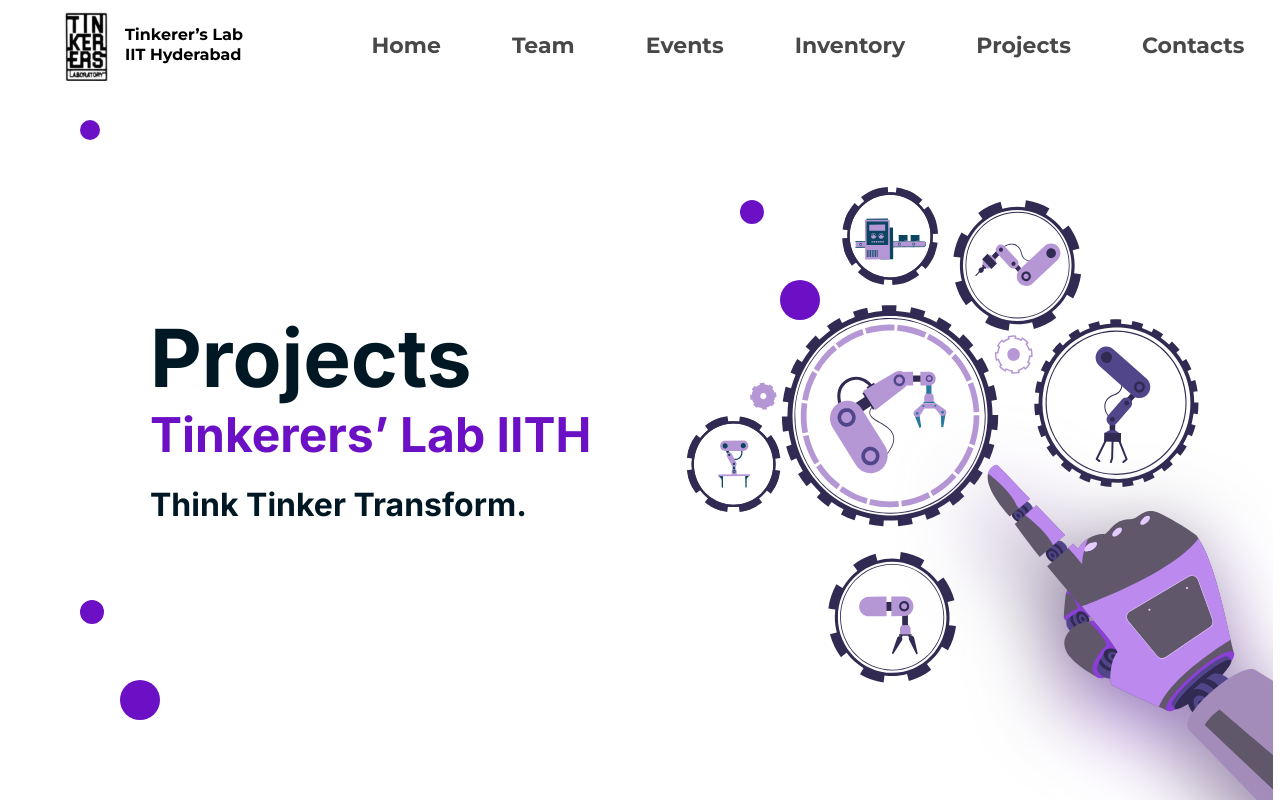
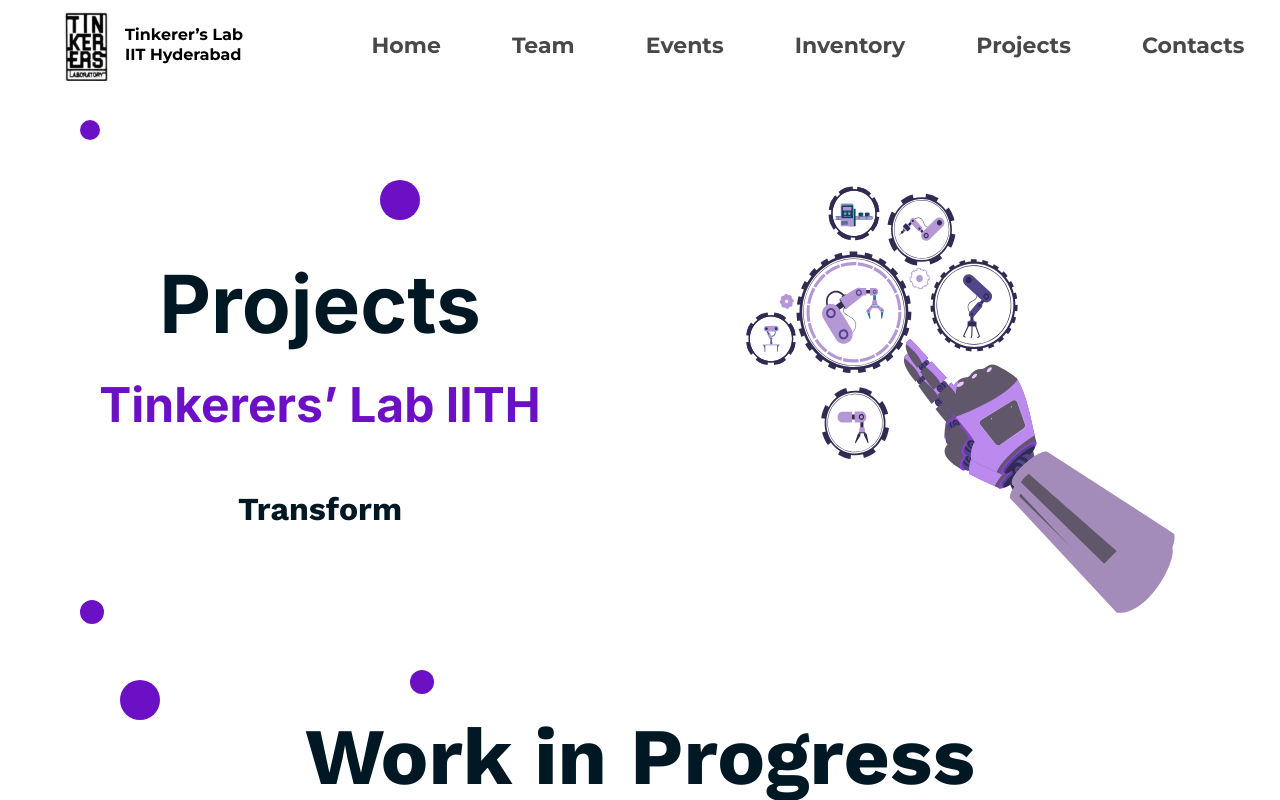
Before and after one commit to TinkerersLabIITH/TLweb, a React (Vite) app: page /projects in a window 1280 px wide. Shown: the top 800 px of the page. Built offline with nearby package versions, Linux system fonts and the light colour scheme.

Commit message:
home,inventory and projects

```diff
--- a/src/components/Footer.jsx
+++ b/src/components/Footer.jsx
@@ -1,38 +1,89 @@
-import React from 'react'
-import { styled } from 'styled-components';
-import PhoneIcon from '@mui/icons-material/Phone';
-import EmailIcon from '@mui/icons-material/Email';
-import { NavLink } from 'react-router-dom';
+import React from "react";
+import { styled } from "styled-components";
+import PhoneIcon from "@mui/icons-material/Phone";
+import EmailIcon from "@mui/icons-material/Email";
+import { NavLink } from "react-router-dom";
+import WordAnimation from "../components/homeanimate";
+
+const words = ["hink", "inker", "ransform"];
+const interval = 300; // Delay between each letter
+const typingDelay = 2000; // Delay before erasing starts
+const erasingDelay = 150; // Delay between each erased letter
 
 const Footer = () => {
   return (
     <MainFooter>
       <div className="top">
-
         <div className="subfooter">
-          <img  src="./images/Vector.svg" alt="logo" />
+          <img src="./images/Vector.svg" alt="logo" />
           <div className="line"></div>
           <div className="names">
-            <div >Tinkerers' Lab</div>
-            <div >IIT Hyderabad</div>
+            <div>Tinkerers' Lab</div>
+            <div>IIT Hyderabad</div>
           </div>
         </div>
-        <div className="tagline">Think Thinker Transform.</div>
+        <div className="tagline">
+          T
+          <WordAnimation
+            words={words}
+            interval={interval}
+            typingDelay={typingDelay}
+            erasingDelay={erasingDelay}
+          />
+        </div>
       </div>
       <footer>
         <div className="container grid grid-three-column">
           <div className="location">
-            <div className="bold"><b>Location</b></div>
-            <div ><p>Beside Aryabatta Hostel. Indian Institute of Technology Hyderabad, Kandi, Sangareddy, Telangana, India.</p></div>
+            <div className="bold">
+              <b>Location</b>
+            </div>
+            <div>
+              <p>
+                Beside Aryabatta Hostel. Indian Institute of Technology
+                Hyderabad, Kandi, Sangareddy, Telangana, India.
+              </p>
+            </div>
           </div>
           <div className="handels">
-            <div className="bold"><b>Reach us</b></div>
-            <div className='accounts'>
-              <picture><NavLink to="https://www.facebook.com/tl.iith/" target='_blank'><img src="./images/img1.svg" alt="facebook" /></NavLink></picture>
-              <picture><NavLink to="https://www.instagram.com/tinkererslab_iith" target='_blank'><img src="./images/img5.svg" alt="instagram" /></NavLink></picture>
-              <picture><NavLink to="https://www.linkedin.com/in/tinkerers-lab-iith/" target='_blank'><img src="./images/img2.svg" alt="linkedin" /></NavLink></picture>
-              <picture><NavLink to="https://discord.gg/cZFaRjyw" target='_blank'><img src="./images/img4.svg" alt="discord" /></NavLink></picture>
-              <picture><NavLink to="https://github.com/TinkerersLabIITH" target='_blank'><img src="./images/img3.svg" alt="github" /></NavLink></picture>
+            <div className="bold">
+              <b>Reach us</b>
+            </div>
+            <div className="accounts">
+              <picture>
+                <NavLink to="https://www.facebook.com/tl.iith/" target="_blank">
+                  <img src="./images/img1.svg" alt="facebook" />
+                </NavLink>
+              </picture>
+              <picture>
+                <NavLink
+                  to="https://www.instagram.com/tinkererslab_iith"
+                  target="_blank"
+                >
+                  <img src="./images/img5.svg" alt="instagram" />
+                </NavLink>
+              </picture>
+              <picture>
+                <NavLink
+                  to="https://www.linkedin.com/in/tinkerers-lab-iith/"
+                  target="_blank"
+                >
+                  <img src="./images/img2.svg" alt="linkedin" />
+                </NavLink>
+              </picture>
+              <picture>
+                <NavLink to="https://discord.gg/cZFaRjyw" target="_blank">
+                  <img src="./images/img4.svg" alt="discord" />
+                </NavLink>
+              </picture>
+              <picture>
+                <NavLink
+                  to="https://github.com/TinkerersLabIITH"
+                  target="_blank"
+                >
+                  <img src="./images/img3.svg" alt="github" />
+                </NavLink>
+              </picture>
             </div>
           </div>
           <div className="contacts">
@@ -55,84 +106,84 @@
         </div>
       </footer>
     </MainFooter>
-  )
-}
+  );
+};
 export default Footer;
 
 const MainFooter = styled.footer`
-
-  .top{
-    border-top: 1px solid #6C10C6;
+  .top {
+    border-top: 1px solid #6c10c6;
     display: flex;
     flex-direction: column;
     align-items: center;
     justify-content: center;
   }
-  .subfooter{
-    padding-top: 5rem ;
+  .subfooter {
+    padding-top: 5rem;
     padding-bottom: 2rem;
     display: flex;
     align-items: center;
     justify-content: center;
 
-    .line{
+    .line {
       width: 3px;
       height: 12rem;
-      background: #6C10C6;
+      background: #6c10c6;
     }
-    img{
+    img {
       left: 2rem;
       height: 12rem;
       width: 12rem;
     }
 
-    .names{
+    .names {
       padding: 0 2rem;
-      color: #6C10C6;
-      font-family: 'Inter';
+      color: #6c10c6;
+      font-family: "Inter";
       font-style: normal;
       font-weight: 700;
       font-size: 40px;
     }
   }
 
-  .tagline{
+  .tagline {
     align-items: center;
     justify-content: center;
-      color: #6C10C6;
-      font-family: 'Inter';
+    color: #6c10c6;
+    font-family: "Inter";
     font-style: normal;
     font-weight: 700;
     font-size: 40px;
   }
 
-  footer{
-    padding-top: 5rem ;
+  footer {
+    padding-top: 5rem;
   }
 
-  .copyright{
+  .copyright {
     padding-top: 5rem;
     padding-bottom: 2rem;
-    color: #6C10C6;
+    color: #6c10c6;
     font-size: 20px;
     font-family: Inter;
     text-align: center;
   }
 
-  .location{
-    color: #6C10C6;
+  .location {
+    color: #6c10c6;
     font-size: 20px;
     font-family: Inter;
     margin: 0 6rem;
+    text-align: center;
   }
 
-  .handels{
-    color: #6C10C6;
+  .handels {
+    color: #6c10c6;
     font-size: 20px;
     font-family: Inter;
     text-align: center;
 
-    .accounts{
+    .accounts {
       display: flex;
       align-items: center;
       justify-content: center;
@@ -141,49 +192,47 @@
     }
   }
 
-  .contacts{
-    color: #6C10C6;
+  .contacts {
+    color: #6c10c6;
     font-size: 20px;
     font-family: Inter;
     padding-left: 6.5rem;
 
-    svg{
+    svg {
       font-size: 25px;
       margin-right: 20px;
       margin-bottom: 10px;
     }
   }
-  @media (max-width: 980px) {
-    .container{
-      margin-right:1rem;
+  @media (max-width: 1200px) {
+    .container {
       display: flex;
       flex-direction: column;
       align-items: center;
       justify-content: center;
-      gap: 3rem;
+      gap: 3.2rem;
 
-
-      .grid{
+      .grid {
       }
     }
 
-      .subfooter{
-        img{
+    .subfooter {
+      img {
         margin-left: 2rem;
         height: 10rem;
         width: 10rem;
       }
 
-        .names{
-          font-size:25px;
+      .names {
+        font-size: 25px;
       }
     }
-      .tagline{
-        font-size:20px;
+    .tagline {
+      font-size: 20px;
     }
 
-      .handels{
-        .accounts{
+    .handels {
+      .accounts {
         display: flex;
         align-items: center;
         justify-content: center;
@@ -191,16 +240,12 @@
         gap: 0.1rem;
       }
     }
-      .contacts{
-        color: #6C10C6;
+
+    .contacts {
+      color: #6c10c6;
       font-size: 15px;
       font-family: Inter;
       padding-left: 2rem;
     }
-
-
-
-
-
   }
 `;
--- a/src/pages/Inventory.jsx
+++ b/src/pages/Inventory.jsx
@@ -1,38 +1,81 @@
-import React from 'react'
+import React from "react";
+import WordAnimation from "../components/homeanimate";
 import styled from "styled-components";
+
+const words = ["Think", "Tinker", "Transform"];
+const interval = 200; // Delay between each letter
+const typingDelay = 2000; // Delay before erasing starts
+const erasingDelay = 100; // Delay between each erased letter
 
 const Inventory = () => {
   return (
     <InventoryWrapper>
-       <div className='circle1' />
-      <div className='circle2' />
-      <div className='circle3' />
-      <div className='circle4' />
-      <div className='circle5' />
-      <div className="container grid grid-two-column">
-        <div className="section-hero-data">
-          <h2 className='hero-heading'>Inventory</h2>
-          <h3 className='hero-tag'>Tinkerers’ Lab IITH</h3>
-          <h4 className="hero-bottom">Think Tinker Transform.</h4>
+      <div className="circle1" />
+      <div className="circle2" />
+      <div className="circle3" />
+      <div className="circle4" />
+      <div className="circle5" />
+      <div className="container">
+        <div className="row">
+          <div className="col-xl" id="left">
+            <h2 className="hero-heading">Inventory</h2>
+            <h3 className="hero-tag">Tinkerers’ Lab IITH</h3>
+            <h4 className="hero-bottom">
+              <WordAnimation
+                words={words}
+                interval={interval}
+                typingDelay={typingDelay}
+                erasingDelay={erasingDelay}
+              />
+            </h4>
+          </div>
+          <div className="col-xl" id="right">
+            <picture>
+              <img
+                src="./images/Inventory.svg"
+                alt="image"
+                className="hero-img"
+              />
+            </picture>
+          </div>
         </div>
-        <div className="section-hero-image">
+        <div className="wip">
+          <h2>Work in Progress</h2>
           <picture>
-            <img src="./images/Inventory.svg" alt="image" className='hero-img'/>
+            <img src="./images/wip1.png" alt="image" className="hero-img" />
           </picture>
         </div>
       </div>
     </InventoryWrapper>
-  )
-}
+  );
+};
 
 export default Inventory;
 
 const InventoryWrapper = styled.section`
   padding: 9rem 0;
+  .col-xl {
+    text-align: center;
+  }
+  .wip {
+    padding-top: 9rem;
+  }
+  .wip .hero-img {
+    width: 10rem;
+    animation: rotation 10s infinite linear;
+  }
 
-  .circle1{
+  @keyframes rotation {
+    from {
+      transform: rotate(0deg);
+    }
+    to {
+      transform: rotate(359deg);
+    }
+  }
+  .circle1 {
     position: absolute;
-    background-color: #6C10C6;
+    background-color: #6c10c6;
     width: 20px;
     height: 20px;
     border-radius: 50%;
@@ -40,9 +83,9 @@
     top: 12rem;
   }
 
-  .circle2{
+  .circle2 {
     position: absolute;
-    background-color: #6C10C6;
+    background-color: #6c10c6;
     width: 24px;
     height: 24px;
     border-radius: 50%;
@@ -50,9 +93,9 @@
     top: 60rem;
   }
 
-  .circle3{
+  .circle3 {
     position: absolute;
-    background-color: #6C10C6;
+    background-color: #6c10c6;
     width: 40px;
     height: 40px;
     border-radius: 50%;
@@ -60,86 +103,127 @@
     top: 68rem;
   }
 
-  .circle4{
+  .circle4 {
     position: absolute;
-    background-color: #6C10C6;
+    background-color: #6c10c6;
     width: 24px;
     height: 24px;
     border-radius: 50%;
-    left: 74rem;
-    top: 20rem;
+    left: 41rem;
+    top: 67rem;
   }
 
-  .circle5{
+  .circle5 {
     position: absolute;
-    background-color: #6C10C6;
+    background-color: #6c10c6;
     width: 40px;
     height: 40px;
     border-radius: 50%;
-    left: 78rem;
-    top: 28rem;
+    left: 38rem;
+    top: 18rem;
   }
 
-  .section-hero-data{
+  .section-hero-data {
     display: flex;
     flex-direction: column;
     justify-content: center;
   }
+  .container {
+    justify-content: center;
+    text-align: center;
+    width: 100vw;
+  }
+  .hero-heading {
+    margin-top: 8rem;
+    margin-bottom: 3rem;
 
-  .hero-heading{
-    position: absolute;
-    /* width: 431px; */
-    /* height: 170px; */
-    left: 15rem;
-    top: 310px;
-
-    font-family: 'Inter';
+    font-family: "Inter";
     font-style: normal;
     font-weight: 700;
     font-size: 80px;
-    /* line-height: 85px; */
+    line-height: 85px;
   }
 
-  .hero-tag{
-    position: absolute;
-    width: 1008px;
-    height: 580px;
-    left: 15rem;
-    top: 406px;
-
-    font-family: 'Inter';
+  .hero-tag {
+    font-family: "Inter";
     font-style: normal;
     font-weight: 700;
     font-size: 48px;
     line-height: 58px;
   }
 
-  .hero-bottom{
-    position: absolute;
-    width: 1008px;
-    height: 525px;
-    left: 15rem;
-    top: 485px;
-
-    font-family: 'Inter';
+  .hero-bottom {
+    padding: 50px;
+    height: 150px;
+    font-family: "Inter";
     font-style: normal;
     font-weight: 700;
     font-size: 32px;
     line-height: 39px;
+    padding-bottom: 2rem;
   }
 
-  .section-hero-image{
+  .section-hero-image {
     display: flex;
     justify-content: end;
     align-items: center;
   }
 
-  picture{
+  picture {
     text-align: end;
   }
 
-  .hero-img{
+  .hero-img {
     width: 100%;
   }
+  @media (max-width: 1200px) {
+    #right {
+      display: none;
+    }
+    body {
+      min-width: fit-content;
+    }
+    .container {
+      justify-content: center;
+      text-align: center;
+      width: 100vw;
+    }
+    .pic1 {
+      display: none;
+    }
+    .hero-heading {
+      text-align: center;
+      font-weight: 700;
+      font-size: 50px;
+    }
 
+    .hero-tag {
+      text-align: center;
+      font-weight: 500;
+      font-size: 30px;
+    }
+
+    .hero-bottom {
+      text-align: center;
+    }
+    .circle1 {
+      display: none;
+    }
+
+    .circle2 {
+      display: none;
+    }
+
+    .circle3 {
+      display: none;
+    }
+
+    .circle4 {
+      display: none;
+    }
+
+    .circle5 {
+      display: none;
+    }
+  }
 `;
--- a/src/pages/Projects.jsx
+++ b/src/pages/Projects.jsx
@@ -1,38 +1,80 @@
-import React from 'react'
+import React from "react";
+import WordAnimation from "../components/homeanimate";
 import styled from "styled-components";
 
+const words = ["Think", "Tinker", "Transform"];
+const interval = 200; // Delay between each letter
+const typingDelay = 2000; // Delay before erasing starts
+const erasingDelay = 100; // Delay between each erased letter
 const Projects = () => {
   return (
     <ProjectWrapper>
-       <div className='circle1' />
-      <div className='circle2' />
-      <div className='circle3' />
-      <div className='circle4' />
-      <div className='circle5' />
-      <div className="container grid grid-two-column">
-        <div className="section-hero-data">
-          <h2 className='hero-heading'>Projects</h2>
-          <h3 className='hero-tag'>Tinkerers’ Lab IITH</h3>
-          <h4 className="hero-bottom">Think Tinker Transform.</h4>
+      <div className="circle1" />
+      <div className="circle2" />
+      <div className="circle3" />
+      <div className="circle4" />
+      <div className="circle5" />
+      <div className="container">
+        <div className="row">
+          <div className="col-xl" id="left">
+            <h2 className="hero-heading">Projects</h2>
+            <h3 className="hero-tag">Tinkerers’ Lab IITH</h3>
+            <h4 className="hero-bottom">
+              <WordAnimation
+                words={words}
+                interval={interval}
+                typingDelay={typingDelay}
+                erasingDelay={erasingDelay}
+              />
+            </h4>
+          </div>
+          <div className="col-xl" id="right">
+            <picture>
+              <img
+                src="./images/Project1.svg"
+                alt="image"
+                className="hero-img"
+              />
+            </picture>
+          </div>
         </div>
-        <div className="section-hero-image">
+        <div className="wip">
+          <h2>Work in Progress</h2>
           <picture>
-            <img src="./images/Project.svg" alt="image" className='hero-img'/>
+            <img src="./images/wip1.png" alt="image" className="hero-img" />
           </picture>
         </div>
       </div>
     </ProjectWrapper>
-  )
-}
+  );
+};
 
 export default Projects;
 
 const ProjectWrapper = styled.section`
   padding: 9rem 0;
+  .col-xl {
+    text-align: center;
+  }
+  .wip {
+    padding-top: 9rem;
+  }
+  .wip .hero-img {
+    width: 10rem;
+    animation: rotation 10s infinite linear;
+  }
 
-  .circle1{
+  @keyframes rotation {
+    from {
+      transform: rotate(0deg);
+    }
+    to {
+      transform: rotate(359deg);
+    }
+  }
+  .circle1 {
     position: absolute;
-    background-color: #6C10C6;
+    background-color: #6c10c6;
     width: 20px;
     height: 20px;
     border-radius: 50%;
@@ -40,9 +82,9 @@
     top: 12rem;
   }
 
-  .circle2{
+  .circle2 {
     position: absolute;
-    background-color: #6C10C6;
+    background-color: #6c10c6;
     width: 24px;
     height: 24px;
     border-radius: 50%;
@@ -50,9 +92,9 @@
     top: 60rem;
   }
 
-  .circle3{
+  .circle3 {
     position: absolute;
-    background-color: #6C10C6;
+    background-color: #6c10c6;
     width: 40px;
     height: 40px;
     border-radius: 50%;
@@ -60,86 +102,127 @@
     top: 68rem;
   }
 
-  .circle4{
+  .circle4 {
     position: absolute;
-    background-color: #6C10C6;
+    background-color: #6c10c6;
     width: 24px;
     height: 24px;
     border-radius: 50%;
-    left: 74rem;
-    top: 20rem;
+    left: 41rem;
+    top: 67rem;
   }
 
-  .circle5{
+  .circle5 {
     position: absolute;
-    background-color: #6C10C6;
+    background-color: #6c10c6;
     width: 40px;
     height: 40px;
     border-radius: 50%;
-    left: 78rem;
-    top: 28rem;
+    left: 38rem;
+    top: 18rem;
   }
 
-  .section-hero-data{
+  .section-hero-data {
     display: flex;
     flex-direction: column;
     justify-content: center;
   }
+  .container {
+    justify-content: center;
+    text-align: center;
+    width: 100vw;
+  }
+  .hero-heading {
+    margin-top: 8rem;
+    margin-bottom: 3rem;
 
-  .hero-heading{
-    position: absolute;
-    /* width: 431px; */
-    /* height: 170px; */
-    left: 15rem;
-    top: 310px;
-
-    font-family: 'Inter';
+    font-family: "Inter";
     font-style: normal;
     font-weight: 700;
     font-size: 80px;
-    /* line-height: 85px; */
+    line-height: 85px;
   }
 
-  .hero-tag{
-    position: absolute;
-    width: 1008px;
-    height: 580px;
-    left: 15rem;
-    top: 406px;
-
-    font-family: 'Inter';
+  .hero-tag {
+    font-family: "Inter";
     font-style: normal;
     font-weight: 700;
     font-size: 48px;
     line-height: 58px;
   }
 
-  .hero-bottom{
-    position: absolute;
-    width: 1008px;
-    height: 525px;
-    left: 15rem;
-    top: 485px;
-
-    font-family: 'Inter';
+  .hero-bottom {
+    padding: 50px;
+    height: 150px;
+    font-family: "Inter";
     font-style: normal;
     font-weight: 700;
     font-size: 32px;
     line-height: 39px;
+    padding-bottom: 2rem;
   }
 
-  .section-hero-image{
+  .section-hero-image {
     display: flex;
     justify-content: end;
     align-items: center;
   }
 
-  picture{
+  picture {
     text-align: end;
   }
 
-  .hero-img{
-    width: 100%;
+  .hero-img {
+    width: 70%;
   }
+  @media (max-width: 1200px) {
+    #right {
+      display: none;
+    }
+    body {
+      min-width: fit-content;
+    }
+    .container {
+      justify-content: center;
+      text-align: center;
+      width: 100vw;
+    }
+    .pic1 {
+      display: none;
+    }
+    .hero-heading {
+      text-align: center;
+      font-weight: 700;
+      font-size: 50px;
+    }
 
+    .hero-tag {
+      text-align: center;
+      font-weight: 500;
+      font-size: 30px;
+    }
+
+    .hero-bottom {
+      text-align: center;
+    }
+    .circle1 {
+      display: none;
+    }
+
+    .circle2 {
+      display: none;
+    }
+
+    .circle3 {
+      display: none;
+    }
+
+    .circle4 {
+      display: none;
+    }
+
+    .circle5 {
+      display: none;
+    }
+  }
 `;
```
Also changed, not shown: src/components/Navbar.jsx (+5 -5 lines), src/pages/Home.jsx (+71 -36 lines), public/images/Project1.svg (added), public/images/wip1.png (added). Lines whose indentation alone changed are shown as unchanged.
